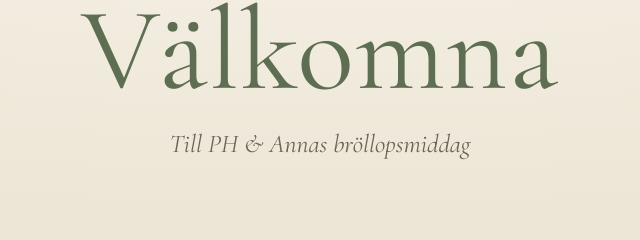
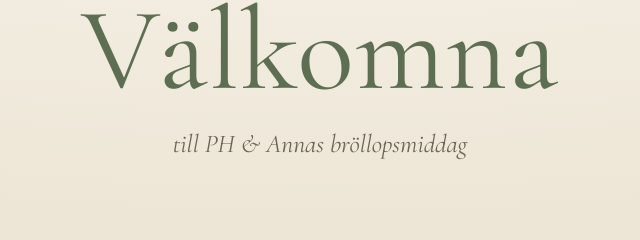
Before and after one commit to maxbredford/toastmaster, a plain HTML site: page index.html in a window 1280 px wide. Shown: the part 340-580 px from the top of the page, 320-960 px from the left. Drawn offline with Linux system fonts and the light colour scheme.

Commit message:
Fix capitalization in wedding dinner subtitle

```diff
--- a/index.html
+++ b/index.html
@@ -166,7 +166,7 @@ src:url(data:font/woff2;base64,d09GMgABAAAAAE2UABUAAAAAiJAAAE0fAAIBBgAAAAAAAAAAA
   <section class="slide">
     <div class="eyebrow">Toastmaster Max</div>
     <div class="skal skal--wide">Välkomna</div>
-    <div class="sub">Till PH &amp; Annas bröllopsmiddag</div>
+    <div class="sub">till PH &amp; Annas bröllopsmiddag</div>
   </section>
 
   <!-- 1: TITLE -->
```
